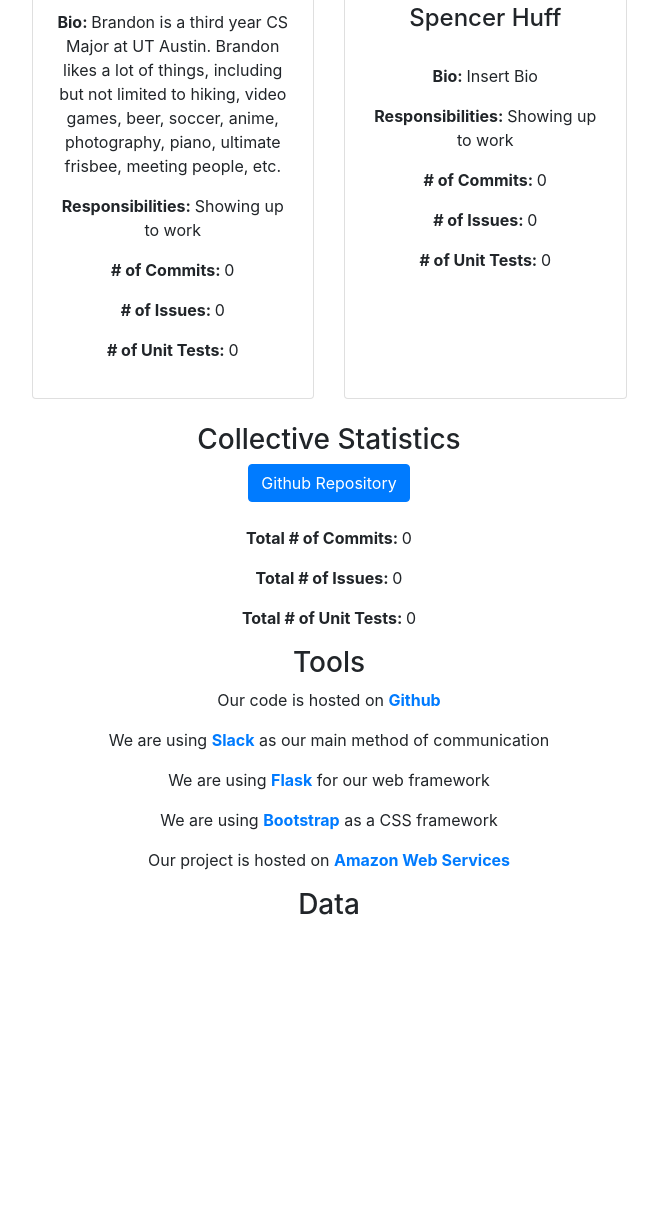
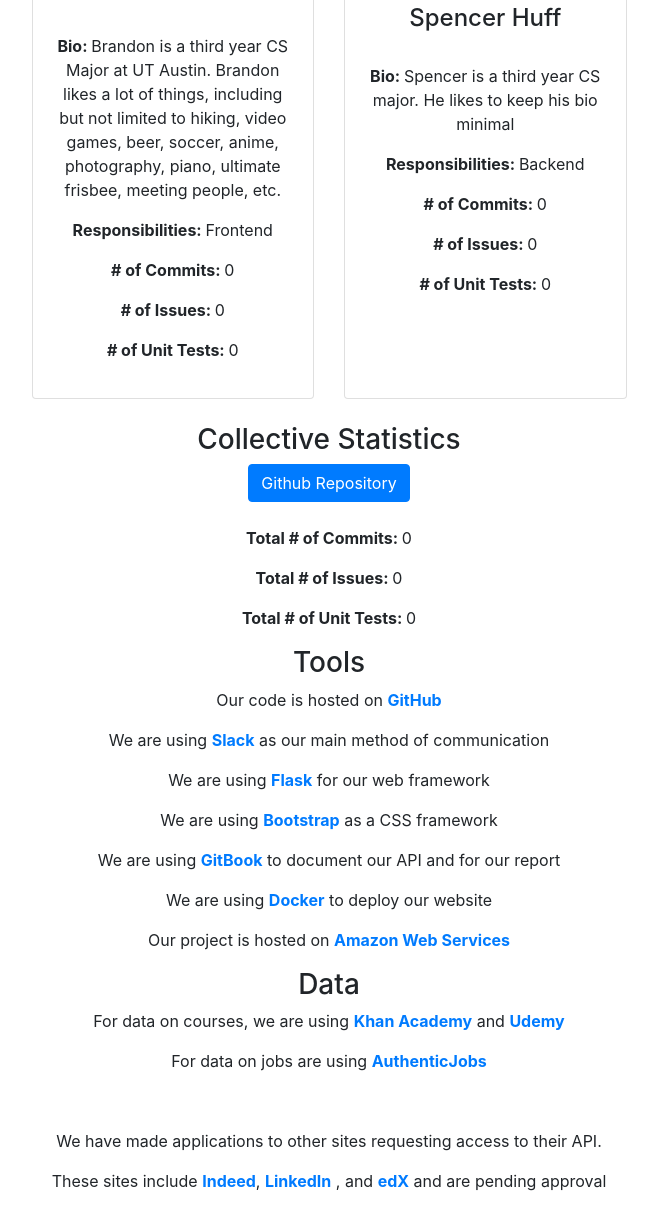
Before and after one commit to JeffJiang42/idb, a Flask app: page /about in a window 1280 px wide. Shown: the part 1261-2470 px from the top of the page, without its empty margins (311-969 px from the left). Before the commit the page ends 2176 px from the top, so only its background shows below. Run offline with Flask 2, Linux system fonts and the light colour scheme; data that the repository does not hold is empty; some libraries are stand-ins or nearby versions.

Commit message:
finished about page. Closes #3

```diff
--- a/app/main.py
+++ b/app/main.py
@@ -23,7 +23,7 @@ def about():
     His life is consumed by his interest in both subjects. In the rare \
     occasion he has free time, he spends it learning guitar."
 
-    william_bio = "William is a CS Major."
+    william_bio = "William is a CS Major. That is all he has to say"
 
     brandon_bio = "Brandon is a third year CS Major at UT Austin. \
     Brandon likes a lot of things, including but not limited to hiking, \
@@ -33,13 +33,19 @@ def about():
     kurtis_bio = "Kurtis is a third year CS/Math Major at UT Austin. \
     He likes to play Super Smash Bros. Melee (Marth of course) in his spare time."
 
+    spencer_bio = "Spencer is a third year CS major. He likes to keep his bio minimal"
+
+    jeff_resp = "Frontend"
+    kurtis_resp = "Fronted + Backend"
+    william_resp = "Backend + API"
+    brandon_resp = "Frontend"
+    spencer_resp = "Backend"
+
     jeff_commits, kurtis_commits, william_commits, brandon_commits, spencer_commits = getCommits()
     jeff_issues, kurtis_issues, william_issues, brandon_issues, spencer_issues = getIssues()
 
     totals = [jeff_commits + kurtis_commits + william_commits + brandon_commits + spencer_commits, \
     jeff_issues + kurtis_issues + william_issues + brandon_issues + spencer_issues]
-
-    spencer_bio = "Insert Bio"
 
     info = [{
     'name': 'Jeffrey Jiang',
@@ -47,35 +53,40 @@ def about():
     'issues': jeff_issues,
     'unit_tests': 0,
     'image': 'https://i.imgur.com/EA09WOz.jpg',
-    'bio': jeff_bio
+    'bio': jeff_bio,
+    'resp': jeff_resp
     }, {
     'name': 'Kurtis David',
     'commits': kurtis_commits,
     'issues': kurtis_issues,
     'unit_tests': 0,
     'image': 'https://i.imgur.com/cUfxaZU.jpg',
-    'bio': kurtis_bio
+    'bio': kurtis_bio,
+    'resp':kurtis_resp
     },{
     'name': 'William Chia',
     'commits': william_commits,
     'issues': william_issues,
     'unit_tests': 0,
     'image': 'https://i.imgur.com/0PUOsTj.jpg',
-    'bio': william_bio
+    'bio': william_bio,
+    'resp': william_resp
     },{
     'name': 'Brandon Chan',
     'commits': brandon_commits,
     'issues': brandon_issues,
     'unit_tests': 0,
     'image': 'https://i.imgur.com/3LhRT5l.jpg',
-    'bio': brandon_bio
+    'bio': brandon_bio,
+    'resp': brandon_resp
     },{
     'name': 'Spencer Huff',
     'commits': spencer_commits,
     'issues': spencer_issues,
     'unit_tests': 0,
     'image': 'https://i.imgur.com/1seLbaU.jpg',
-    'bio': spencer_bio
+    'bio': spencer_bio,
+    'resp': spencer_resp
     }]
 
     return render_template('about.html', heading="About learning2earn",
--- a/app/templates/about.html
+++ b/app/templates/about.html
@@ -27,7 +27,7 @@
           <h4 class="card-title">{{data[i]['name']}}</h4>
           <div class="card-body">
           <p><b>Bio: </b>{{data[i]['bio']}}</p>
-          <p><b>Responsibilities: </b> Showing up to work</p>
+          <p><b>Responsibilities: </b> {{data[i]['resp']}}</p>
           <p><b># of Commits: </b> {{data[i]['commits']}}</p>
           <p><b># of Issues: </b> {{data[i]['issues']}}</p>
           <p><b># of Unit Tests: </b> {{data[i]['unit_tests']}}</p>
@@ -51,7 +51,7 @@
           <h4 class="card-title">{{data[i]['name']}}</h4>
           <div class="card-body">
           <p><b>Bio: </b>{{data[i]['bio']}}</p>
-          <p><b>Responsibilities: </b> Showing up to work</p>
+          <p><b>Responsibilities: </b>{{data[i]['resp']}}</p>
           <p><b># of Commits: </b> {{data[i]['commits']}}</p>
           <p><b># of Issues: </b> {{data[i]['issues']}}</p>
           <p><b># of Unit Tests: </b> {{data[i]['unit_tests']}}</p>
@@ -74,13 +74,23 @@
   <p align="center"><b>Total # of Unit Tests: </b>0<p>
 
   <h3 align="center">Tools</h3>
-  <p align="center">Our code is hosted on <a href="https://github.com"><b>Github</b></a><p>
+  <p align="center">Our code is hosted on <a href="https://github.com"><b>GitHub</b></a><p>
   <p align="center">We are using <a href="https://slack.com"><b>Slack</b></a> as our main method of communication<p>
   <p align="center">We are using <a href="http://flask.pocoo.org"><b>Flask</b></a> for our web framework<p>
   <p align="center">We are using <a href="https://getbootstrap.com"><b>Bootstrap</b></a> as a CSS framework<p>
+  <p align="center">We are using <a href="https://www.gitbook.com"><b>GitBook</b></a> to document our API and for our report<p>
+  <p align="center">We are using <a href="https://www.docker.com"><b>Docker</b></a> to deploy our website<p>
   <p align="center">Our project is hosted on <a href="https://aws.amazon.com"><b>Amazon Web Services</b></a><p>
 
   <h3 align="center">Data</h3>
 
+  <p align="center">For data on courses, we are using <a href="https://github.com/Khan/khan-api/wiki/Khan-Academy-API"><b>Khan Academy</b></a>
+    and <a href="https://www.udemy.com/developers/"><b>Udemy</b></a><p>
+  <p align="center">For data on jobs are using <a href="https://authenticjobs.com/api/documentation/"><b>AuthenticJobs</b></a><p>
+  <br>
+  <p align="center">We have made applications to other sites requesting access to their API.<p>
+  <p align="center">These sites include <a href="https://www.indeed.com/publisher"><b>Indeed</b></a>, <a href="https://developer.linkedin.com/#"><b>LinkedIn</b></a>
+  , and <a href="https://open.edx.org/open-edx-rest-apis"><b>edX</b></a> and are pending approval<p>
+
 
 {% endblock %}
```
